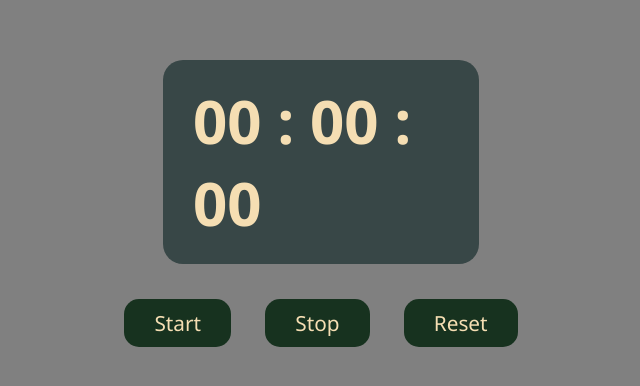
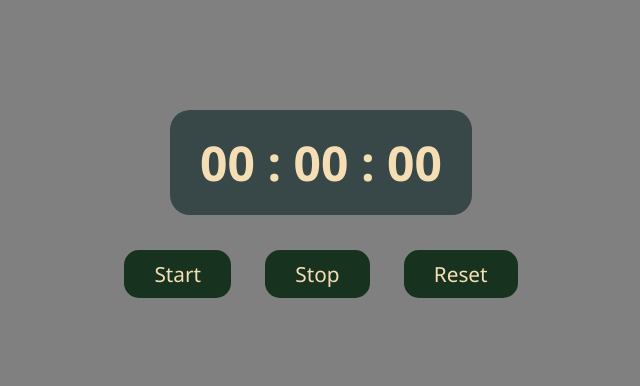
Before and after one commit to binay-das/stop-watch, a plain HTML site: page index.html in a window 1280 px wide. Shown: the part 194-580 px from the top of the page, without its empty margins (319-959 px from the left). Drawn offline with Linux system fonts and the light colour scheme.

Commit message:
A few style properties changed

```diff
--- a/style.css
+++ b/style.css
@@ -11,9 +11,7 @@ body {
     flex-direction: column;
     justify-content: center;
     align-items: center;
-    /* border: 2px solid; */
     margin: auto 0;
-    /* min-height: 100vh; */
     height: 100vh;
 }
 
@@ -23,19 +21,17 @@ body {
     padding: 20px 30px;
     border-radius: 20px;
 
-    width: 20%;
+    width: fit-content;
     display: flex;
     justify-content: center;
 
 }
 #timer {
-    font-size: 60px;
     font-weight: 700;
-    font-size: 60px;
+    font-size: 300%;
 }
 
 .btns {
-    /* display: flex; */
     margin-top: 30px;
 
 }
```
